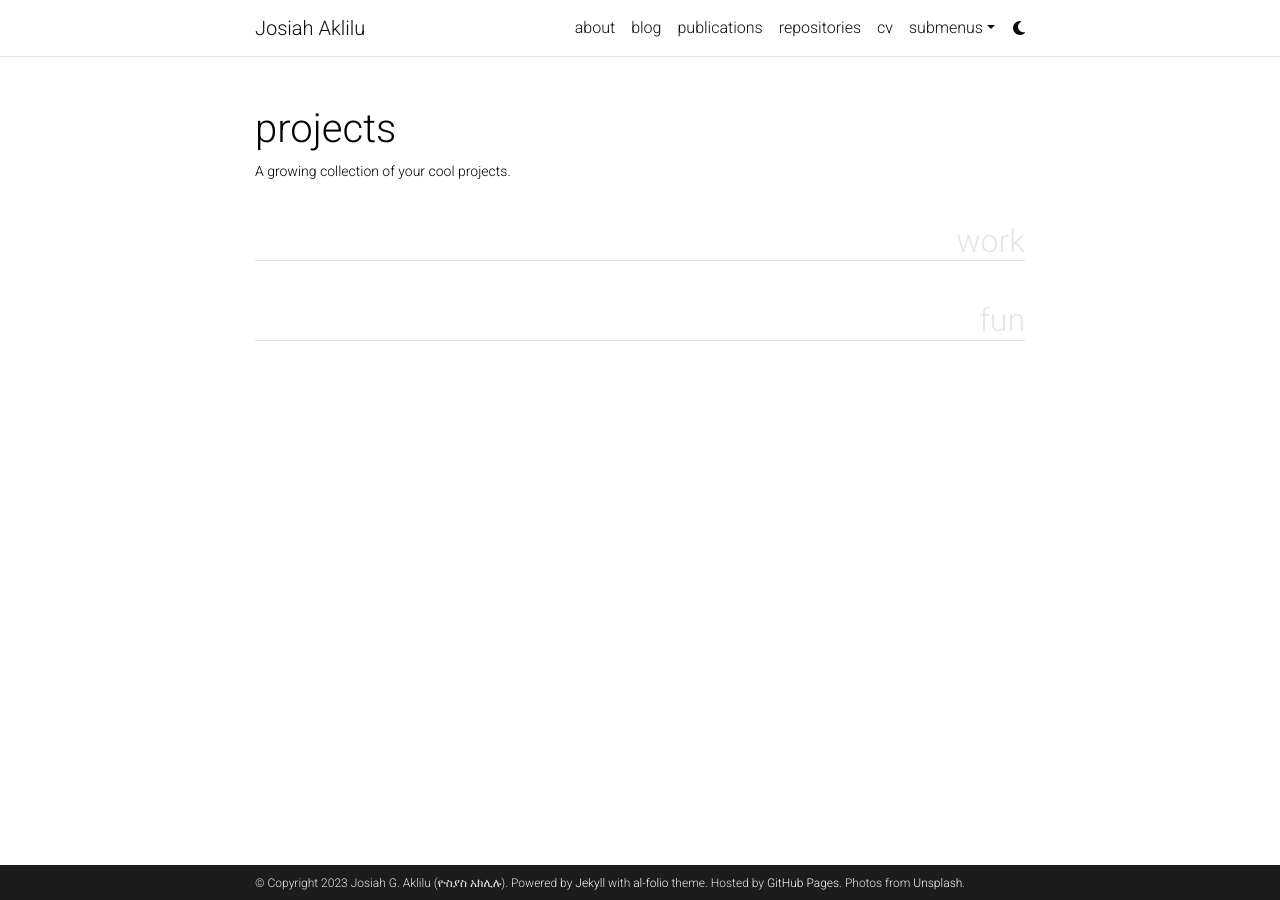
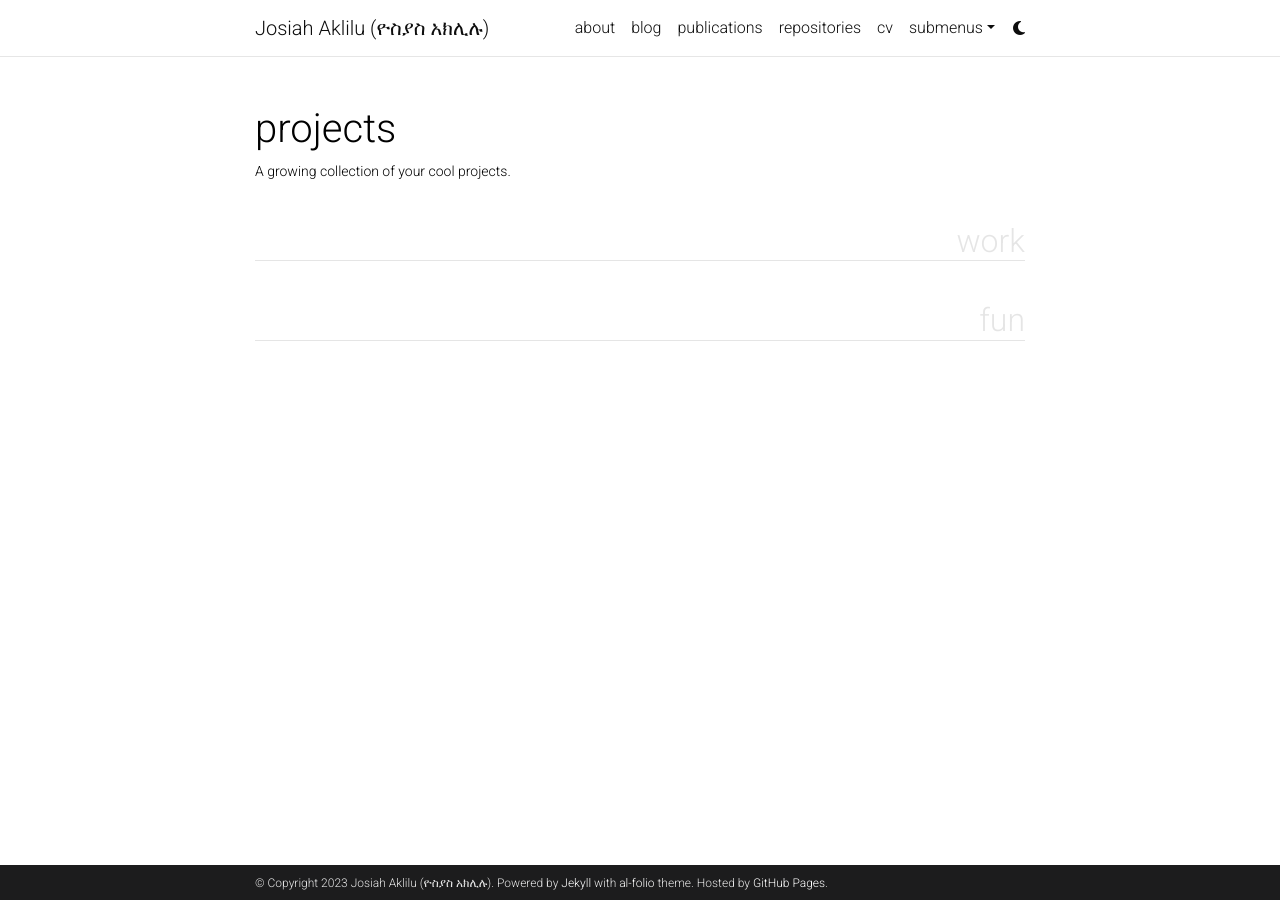
Before and after one commit to josaklil-ai/josaklil.github.io, a Jekyll site: the page built from _pages/projects.md, in a window 1280 px wide. Built offline with Jekyll 4.4.1, drawn with Linux system fonts in a browser that asks for light colours; full-size pictures stand in for the smaller copies a plugin makes; comment, search, counter and statistics services are not loaded; a style sheet for code colours, icons or effects is not loaded.

Commit message:
updated bio

```diff
--- a/_config.yml
+++ b/_config.yml
@@ -2,17 +2,16 @@
 # Site settings
 # -----------------------------------------------------------------------------
 
-title: Josiah Aklilu # the website title (if blank, full name will be used instead)
-first_name: Josiah
-middle_name: G.
-last_name: Aklilu (ዮስያስ አክሊሉ)
+title: blank # the website title (if blank, full name will be used instead)
+first_name:
+middle_name:
+last_name: Josiah Aklilu (ዮስያስ አክሊሉ)
 email: josaklil@stanford.edu
 description: > # the ">" symbol means to ignore newlines until "footer_text:"
   A simple, whitespace theme for academics. Based on [*folio](https://github.com/bogoli/-folio) design.
 footer_text: >
   Powered by <a href="https://jekyllrb.com/" target="_blank">Jekyll</a> with <a href="https://github.com/alshedivat/al-folio">al-folio</a> theme.
   Hosted by <a href="https://pages.github.com/" target="_blank">GitHub Pages</a>.
-  Photos from <a href="https://unsplash.com" target="_blank">Unsplash</a>.
 keywords: jekyll, jekyll-theme, academic-website, portfolio-website  # add your own keywords or leave empty
 
 lang: en # the language of your site (for example: en, fr, cn, ru, etc.)
@@ -107,7 +106,7 @@
 zotero_username: # your zotero username
 
 contact_note: >
-  You can even add a little note about which of these is the best way to reach you.
+  Best way to reach me is thru X.
 
 # -----------------------------------------------------------------------------
 # Analytics and search engine verification
--- a/_sass/_variables.scss
+++ b/_sass/_variables.scss
@@ -10,7 +10,7 @@
 $orange-color:        #F29105 !default;
 $blue-color:          #0076df !default;
 $blue-color-dark:     #00369f !default;
-$cyan-color:          #84d6ff !default;
+$cyan-color:          #5ac3ff !default;
 $light-cyan-color:    lighten($cyan-color, 25%);
 $green-color:         #00ab37 !default;
 $green-color-lime:    #B7D12A !default;
```
Also changed, not shown: _pages/about.md (+3 -3 lines).
